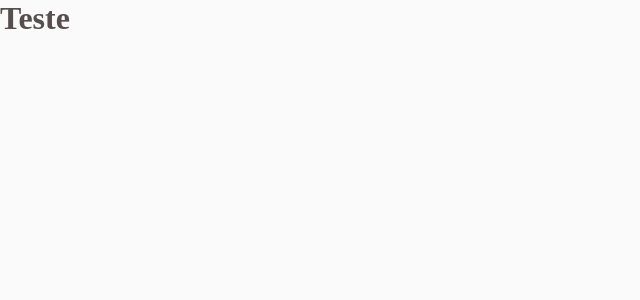
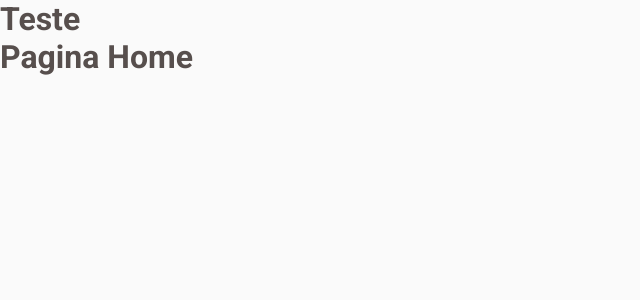
Before and after one commit to matheuslima99/coffee-delivery, a React (Vite) app: page / in a window 1280 px wide. Shown: the top 300 px of the page, without its empty margins (0-640 px from the left). Built offline with nearby package versions, Linux system fonts and the light colour scheme.

Commit message:
Pages and Routes - Setting routes

```diff
--- a/index.html
+++ b/index.html
@@ -2,8 +2,18 @@
 <html lang="en">
   <head>
     <meta charset="UTF-8" />
+
+    <link rel="preconnect" href="https://fonts.googleapis.com" />
+    <link rel="preconnect" href="https://fonts.gstatic.com" crossorigin />
+
     <link rel="icon" type="image/svg+xml" href="/vite.svg" />
     <meta name="viewport" content="width=device-width, initial-scale=1.0" />
+
+    <link
+      href="https://fonts.googleapis.com/css2?family=Baloo+2:wght@700;800&family=Roboto:wght@400;700&display=swap"
+      rel="stylesheet"
+    />
+
     <title>Coffee Delivery</title>
   </head>
   <body>
--- a/src/App.tsx
+++ b/src/App.tsx
@@ -1,11 +1,15 @@
 import { ThemeProvider } from "styled-components";
 import { GlobalStyle } from "./styles/global";
 import { defaultTheme } from "../src/styles/themes/default";
+import { BrowserRouter } from "react-router-dom";
+import { Router } from "./Router";
 
 export function App() {
   return (
     <ThemeProvider theme={defaultTheme}>
-      <h1>Teste</h1>
+      <BrowserRouter>
+        <Router />
+      </BrowserRouter>
       <GlobalStyle />
     </ThemeProvider>
   );
--- /dev/null
+++ b/src/Router.tsx
@@ -0,0 +1,16 @@
+import { Routes, Route } from "react-router-dom";
+
+import { Home } from "./pages/Home";
+import { Checkout } from "./pages/Checkout";
+import { DefaultLayout } from "./layouts/DefaultLayout";
+
+export function Router() {
+  return (
+    <Routes>
+      <Route path="/" element={<DefaultLayout />}>
+        <Route path="/" element={<Home />} />
+        <Route path="/checkout" element={<Checkout />} />
+      </Route>
+    </Routes>
+  );
+}
--- /dev/null
+++ b/src/layouts/DefaultLayout/index.tsx
@@ -0,0 +1,11 @@
+import { Outlet } from "react-router-dom";
+import { LayoutContainer } from "./styles";
+
+export function DefaultLayout() {
+  return (
+    <LayoutContainer>
+      <h1>Teste</h1>
+      <Outlet />
+    </LayoutContainer>
+  );
+}
--- /dev/null
+++ b/src/layouts/DefaultLayout/styles.ts
@@ -0,0 +1,7 @@
+import styled from "styled-components";
+
+export const LayoutContainer = styled.div`
+  .container {
+
+  }
+`;
--- /dev/null
+++ b/src/pages/Checkout/index.tsx
@@ -0,0 +1,3 @@
+export function Checkout() {
+  return <h1>Pagina Checkout</h1>;
+}
--- /dev/null
+++ b/src/pages/Home/index.tsx
@@ -0,0 +1,4 @@
+
+export function Home() {
+  return <h1>Pagina Home</h1>
+}
--- a/src/styles/global.ts
+++ b/src/styles/global.ts
@@ -13,7 +13,7 @@ export const GlobalStyle = createGlobalStyle`
     -webkit-font-smoothing: antialiased;
   }
 
-  border-style, input-security, textarea, button {
+  body, input-security, textarea, button {
     font-family: ${({ theme }) => theme.fonts.regular};
     font-size: ${({ theme }) => theme.textSizes["text-regular-m"]};
     font-weight: 400;
```
